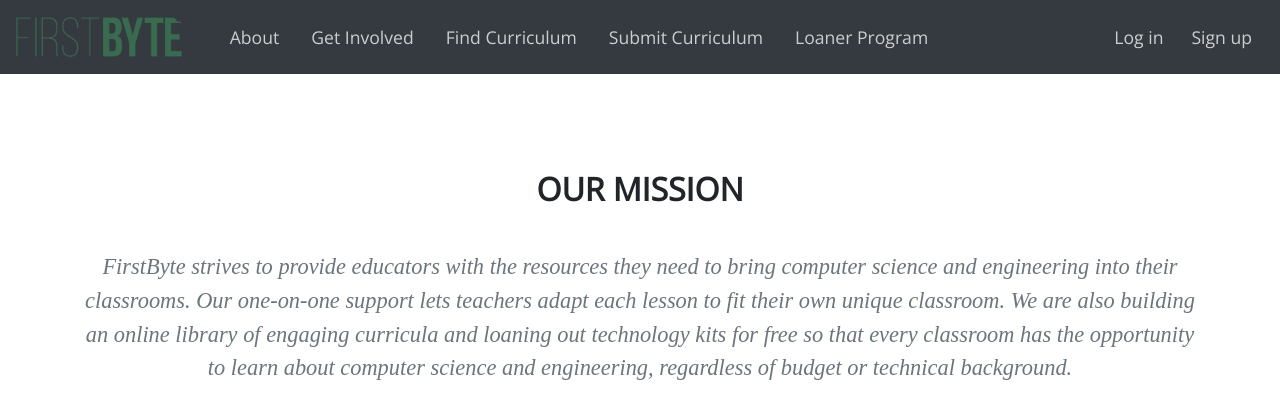
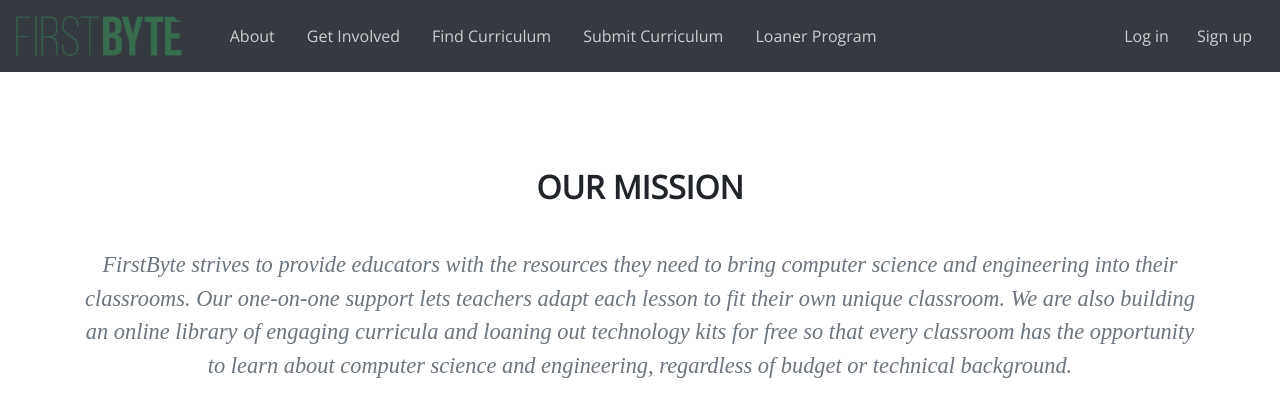
Before and after one commit to TeachFirstByte/firstbyte, a Django app: page / in a window 1280 px wide. Shown: the top 420 px of the page. Run offline with Django 3.2, Linux system fonts and the light colour scheme; some libraries are stand-ins or nearby versions.

Commit message:
make menu text smaller

```diff
--- a/firstbyte/static/firstbyte/style/main.css
+++ b/firstbyte/static/firstbyte/style/main.css
@@ -131,7 +131,7 @@ footer a:hover {
 .nav-link {
     color: rgba(255, 255, 255, .75) !important;
     font-weight: 500;
-    font-size: 1.1em;
+    font-size: 1em;
 }
 
 .nav-link:hover {
```
